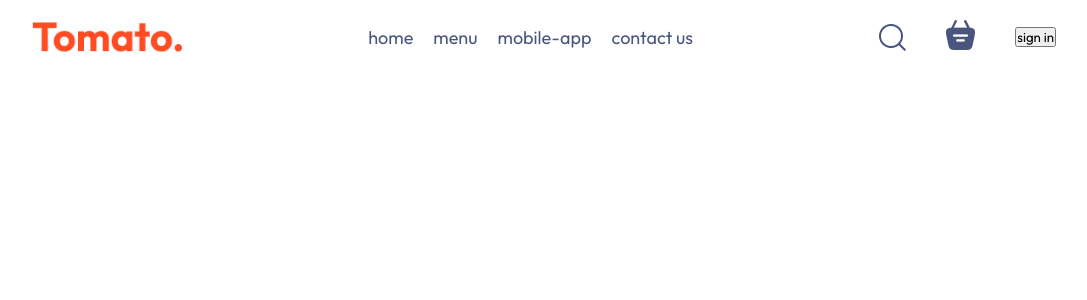
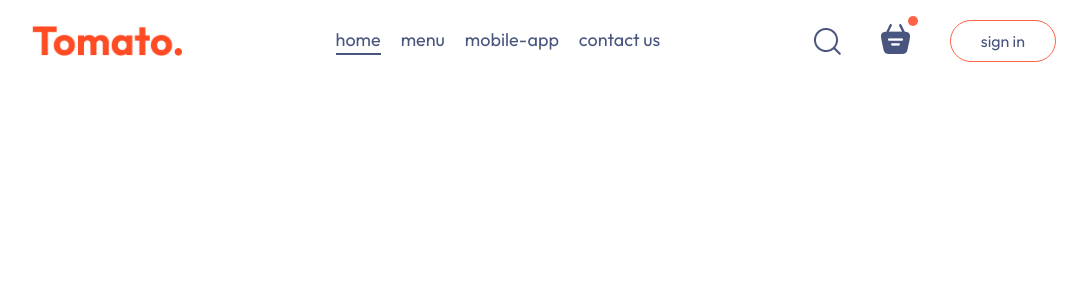
Before and after one commit to Amitrath124/food_del, a React (Vite) app in the folder food_delivery/: page / in a window 1280 px wide. Shown: the top 300 px of the page, without its empty margins (96-1183 px from the left). Built offline with nearby package versions, Linux system fonts and the light colour scheme.

Commit message:
navbar completed

```diff
--- a/food_delivery/src/components/Navbar/Navbar.css
+++ b/food_delivery/src/components/Navbar/Navbar.css
@@ -19,3 +19,39 @@
     align-items: center;
     gap: 40px;
 }
+.navbar button{
+    background: transparent;
+    color: #49557e;
+    font-size: 16px;
+    border: 1px solid tomato;
+    padding: 10px 30px;
+    border-radius: 50px;
+    cursor: pointer;
+    transition-property: all 0.3s ease-in-out;
+
+}
+.navbar button:hover{
+    background: tomato;
+    color: white;
+    transition: all 0.3s ease-in-out;
+}
+.navbar .active{
+    padding-bottom: 2px;
+    border-bottom: 2px solid #49557e;
+}
+.navbar li{
+    cursor: pointer;
+}
+.navbar-search-icon{
+    position: relative;
+
+}
+.navbar-search-icon .dot{
+    position: absolute;
+    min-height: 10px;
+    min-width: 10px;
+    background-color: tomato;
+    border-radius: 5px;
+    top: -8px;
+    right: -8px;
+}
--- a/food_delivery/src/components/Navbar/Navbar.jsx
+++ b/food_delivery/src/components/Navbar/Navbar.jsx
@@ -1,16 +1,17 @@
-import React from 'react'
+import React, { useState } from 'react'
 import './Navbar.css';
 import {assets} from '../../assets/assets 2';
 const Navbar = () => {
+  const [menu,setMenu] = useState("home")
   return (
     <div className='navbar'>
 
 <img src={assets.logohome} alt="" className="logo"/>
 <ul className="navbar-menu">
-  <li>home</li>
-  <li>menu</li>
-  <li>mobile-app</li>
-  <li>contact us</li>
+  <li onClick={()=>setMenu("home")} className={menu==="home" ? "active": ""}>home</li>
+  <li onClick={()=>setMenu("menu")} className={menu==="menu" ? "active": ""}>menu</li>
+  <li onClick={()=>setMenu("mobile-app")} className={menu==="mobile-app" ? "active": ""}>mobile-app</li>
+  <li onClick={()=>setMenu("contact-us")} className={menu==="contact-us" ? "active": ""}>contact us</li>
   </ul>
   <div className='navbar-right'>
     <img src={assets.search_icon} alt=''/>
```
